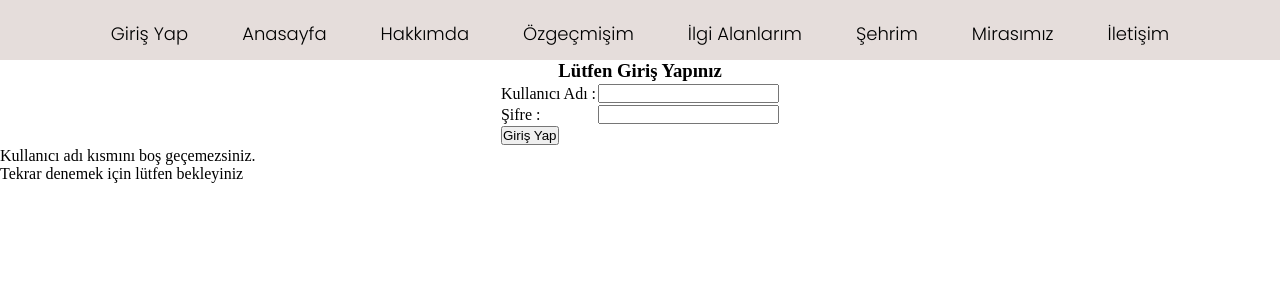
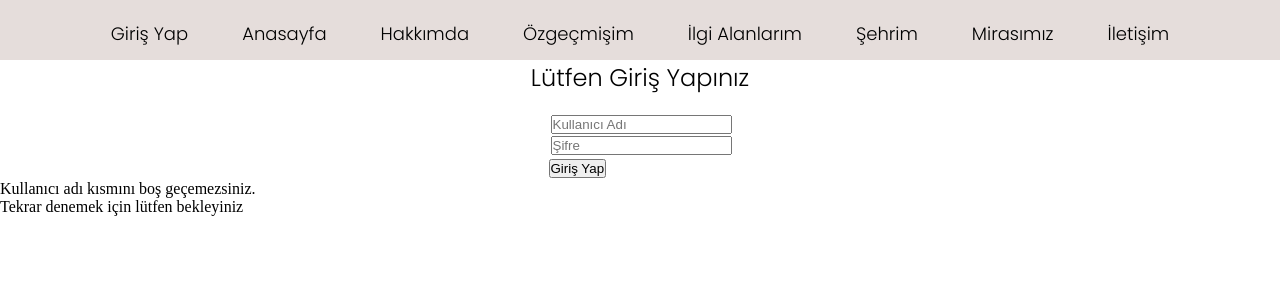
Before and after one commit to aycagecu/web-teknolojileri-proje--devi, a PHP site: page /login.php in a window 1280 px wide. Shown: the top 300 px of the page. Run offline with PHP 8.4, Linux system fonts and the light colour scheme; some web fonts are replaced.

Commit message:
Update login.php

```diff
--- a/login.php
+++ b/login.php
@@ -32,30 +32,33 @@
 
 
 
-        <div class="loginphp">
+        <div class="login">
 
 
          <div>
 
             <CENTER>
-	          <h3>Lütfen Giriş Yapınız</h3>
+	          <p style="font-size:18pt">Lütfen Giriş Yapınız</p><br>
 
-	          <form action="login.php" method="POST">
+
+	          <form id="box">
 
               <table>
 
                <tr>
-                    <td>Kullanıcı Adı : </td>
-                    <td><input type="text" name="kadi"></td>
+                 <td></td>
+                 <td><input type="text" name="kadi" placeholder="Kullanıcı Adı"></td>
                </tr>
 
                <tr>
-                    <td>Şifre : </td>
-                    <td><input type="password" name="sifre"></td>
+                 <td></td>
+                 <td><input type="password" name="sifre" placeholder="Şifre"></td>
+               </tr>
+			   <tr>
 			   </tr>
 
-                  <tr>
-                    <td colspan="2"><input type="submit" name="giris" value="Giriş Yap"></td>
+               <tr >
+                 <td colspan="2"><input type="submit" name="giris" value="Giriş Yap" ></td>
                </tr>
 
              </table>
@@ -64,10 +67,10 @@
 
 	        </CENTER>
 
-	       </div>
+	     </div >
 
 
-
+		 <div class="loginphp">
 
 
 		     <?php
@@ -113,7 +116,7 @@
 				{
 
 	              echo"HOŞGELDİNİZ b201210094 <br>";
-				  echo"Anasayfaya Yönlendiriliyorsunuz.Lütfen bekleyin.. <br>";
+				  echo"Anasayfaya Yönlendiriliyorsunuz.<br>Lütfen bekleyin.. <br>";
 				   header("Refresh:4; url=anasayfa.html");
 				}
 
```
Lines whose indentation alone changed are shown as unchanged.
